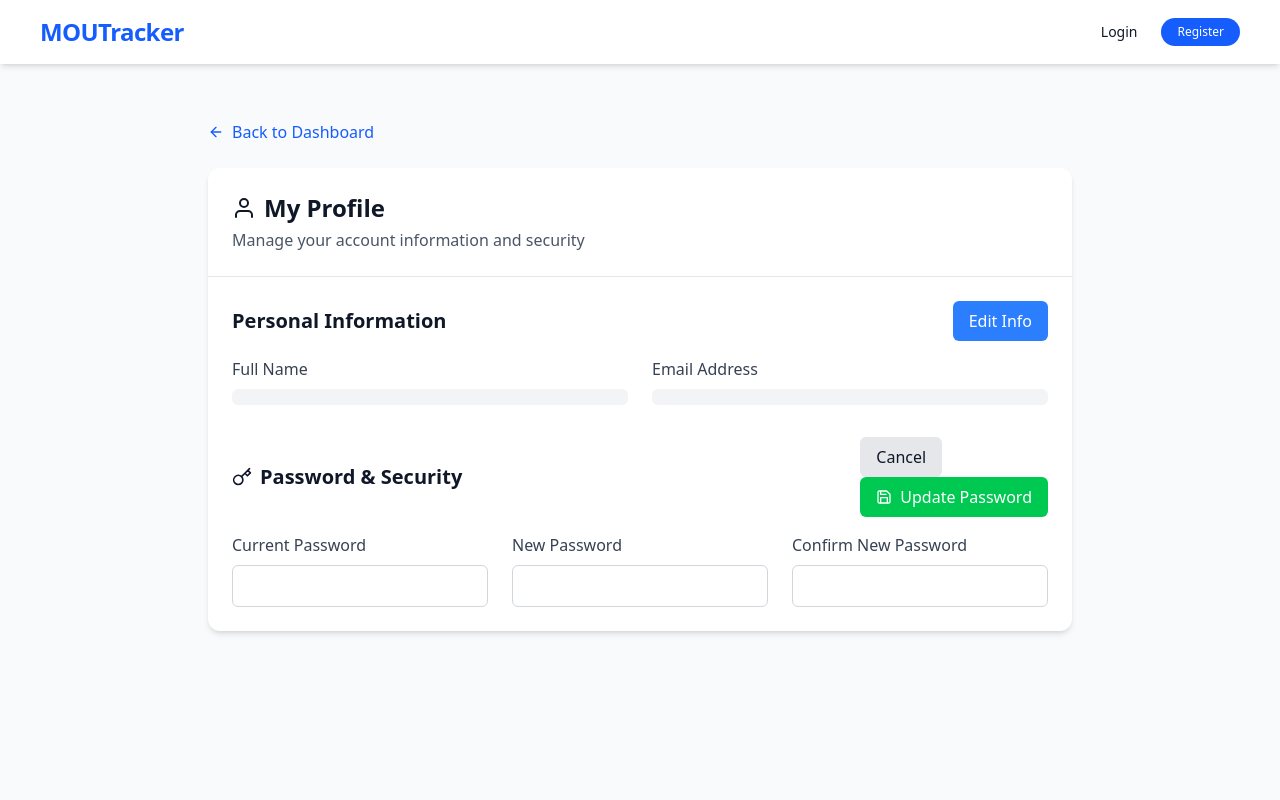
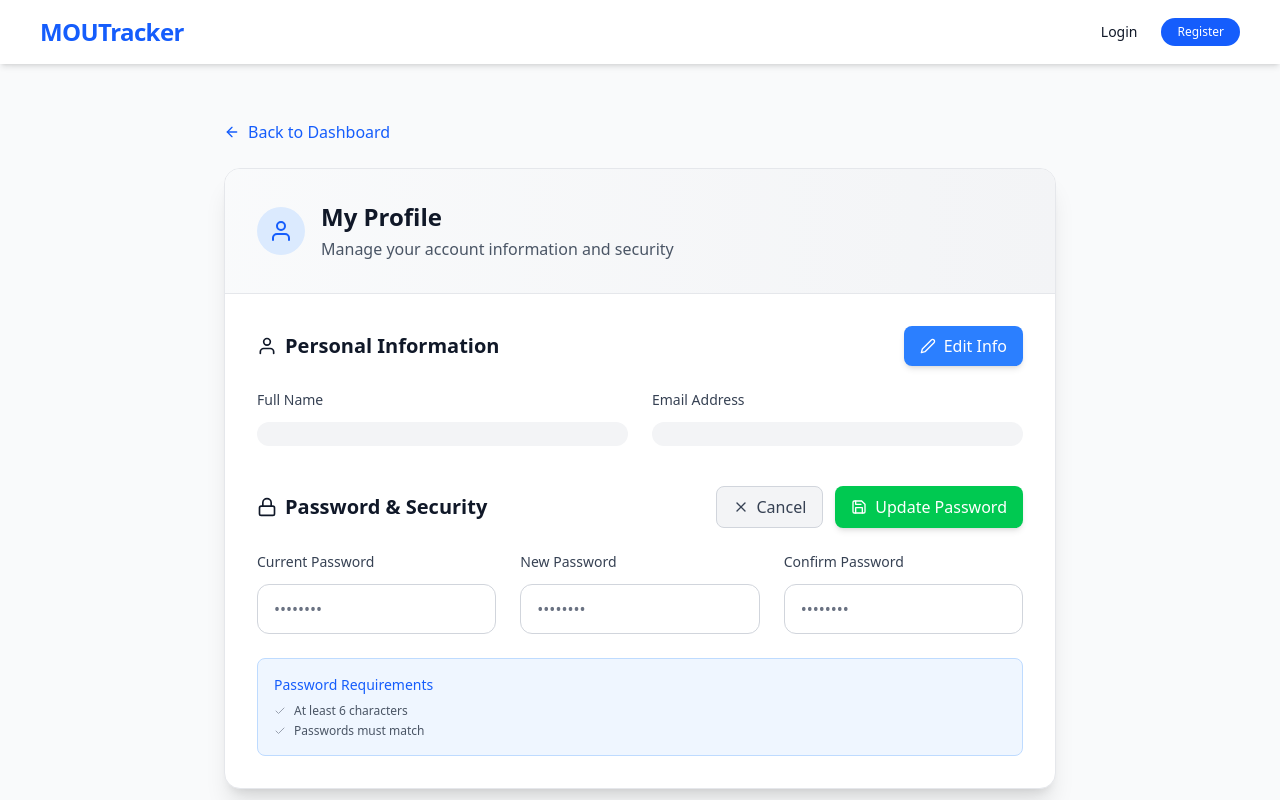
Before and after one commit to JithuMorrison/Axiora, a React (Vite) app: page /profile in a window 1280 px wide. Both pictures are taken after a click on the button "Change Password". Shown: the top 800 px of the page. Built offline with nearby package versions, Linux system fonts and the light colour scheme.

Commit message:
modified profile

```diff
--- a/src/components/Auth/profile.jsx
+++ b/src/components/Auth/profile.jsx
@@ -2,7 +2,17 @@ import React, { useState, useEffect } from 'react';
 import { useNavigate } from 'react-router-dom';
 import { toast } from 'react-toastify';
 import axios from 'axios';
-import { FiUser, FiMail, FiKey, FiSave, FiArrowLeft } from 'react-icons/fi';
+import {
+  FiUser,
+  FiMail,
+  FiKey,
+  FiSave,
+  FiArrowLeft,
+  FiEdit2,
+  FiLock,
+  FiCheck,
+  FiX
+} from 'react-icons/fi';
 
 const Profile = ({ user, setUser, theme }) => {
   const navigate = useNavigate();
@@ -51,11 +61,20 @@ const Profile = ({ user, setUser, theme }) => {
 
       setUser(response.data.user);
       localStorage.setItem('mouser', JSON.stringify(response.data.user));
-      toast.success('Profile updated successfully');
+      toast.success(
+        <div className="flex items-center">
+          <FiCheck className="mr-2 text-green-500" />
+          <span>Profile updated successfully</span>
+        </div>
+      );
       setIsEditing(false);
     } catch (error) {
-      console.error('Error updating profile:', error);
-      toast.error(error.response?.data?.message || 'Failed to update profile');
+      toast.error(
+        <div className="flex items-center">
+          <FiX className="mr-2 text-red-500" />
+          <span>{error.response?.data?.message || 'Failed to update profile'}</span>
+        </div>
+      );
     } finally {
       setIsLoading(false);
     }
@@ -67,7 +86,12 @@ const Profile = ({ user, setUser, theme }) => {
 
     try {
       if (formData.newPassword !== formData.confirmPassword) {
-        toast.error("New passwords don't match");
+        toast.error(
+          <div className="flex items-center">
+            <FiX className="mr-2 text-red-500" />
+            <span>New passwords don't match</span>
+          </div>
+        );
         return;
       }
 
@@ -81,7 +105,12 @@ const Profile = ({ user, setUser, theme }) => {
         }
       });
 
-      toast.success('Password updated successfully');
+      toast.success(
+        <div className="flex items-center">
+          <FiCheck className="mr-2 text-green-500" />
+          <span>Password updated successfully</span>
+        </div>
+      );
       setIsPasswordEditing(false);
       setFormData({
         ...formData,
@@ -90,51 +119,77 @@ const Profile = ({ user, setUser, theme }) => {
         confirmPassword: ''
       });
     } catch (error) {
-      console.error('Error updating password:', error);
-      toast.error(error.response?.data?.message || 'Failed to update password');
+      toast.error(
+        <div className="flex items-center">
+          <FiX className="mr-2 text-red-500" />
+          <span>{error.response?.data?.message || 'Failed to update password'}</span>
+        </div>
+      );
     } finally {
       setIsLoading(false);
     }
   };
 
   return (
-    <div className={`min-h-screen ${theme === 'dark' ? 'bg-gray-900' : 'bg-gray-50'}`}>
-      <div className="max-w-4xl mx-auto px-4 py-8">
+    <div className={`min-h-screen transition-colors duration-300 ${theme === 'dark' ? 'bg-gray-900 text-gray-100' : 'bg-gray-50 text-gray-900'}`}>
+      <div className="max-w-4xl mx-auto px-4 sm:px-6 lg:px-8 py-8">
         <button
           onClick={() => navigate(-1)}
-          className={`flex items-center mb-6 ${theme === 'dark' ? 'text-blue-400 hover:text-blue-300' : 'text-blue-600 hover:text-blue-800'}`}
+          className={`flex items-center mb-6 group transition-colors duration-200 ${
+            theme === 'dark' ? 'text-blue-400 hover:text-blue-300' : 'text-blue-600 hover:text-blue-800'
+          }`}
         >
-          <FiArrowLeft className="mr-2" />
-          Back to Dashboard
+          <FiArrowLeft className="mr-2 transition-transform duration-200 group-hover:-translate-x-1" />
+          <span className="font-medium">Back to Dashboard</span>
         </button>
 
-        <div className={`rounded-xl shadow-md overflow-hidden ${theme === 'dark' ? 'bg-gray-800' : 'bg-white'}`}>
-          <div className={`p-6 border-b ${theme === 'dark' ? 'border-gray-700' : 'border-gray-200'}`}>
-            <h1 className="text-2xl font-bold flex items-center">
-              <FiUser className="mr-2" />
-              My Profile
-            </h1>
-            <p className={`mt-1 ${theme === 'dark' ? 'text-gray-400' : 'text-gray-600'}`}>
+        <div className={`rounded-2xl shadow-xl overflow-hidden transition-all duration-300 ${
+          theme === 'dark' ? 'bg-gray-800 border-gray-700' : 'bg-white border-gray-200'
+        } border`}>
+          {/* Profile Header */}
+          <div className={`p-6 md:p-8 border-b ${
+            theme === 'dark' ? 'border-gray-700 bg-gradient-to-r from-gray-800 to-gray-900' : 'border-gray-200 bg-gradient-to-r from-gray-50 to-gray-100'
+          }`}>
+            <div className="flex items-center">
+              <div className={`p-3 rounded-full ${
+                theme === 'dark' ? 'bg-gray-700 text-blue-400' : 'bg-blue-100 text-blue-600'
+              }`}>
+                <FiUser className="h-6 w-6" />
+              </div>
+              <div className="ml-4">
+                <h1 className="text-2xl font-bold">My Profile</h1>
+                <p className={`mt-1 ${
+                  theme === 'dark' ? 'text-gray-400' : 'text-gray-600'
+                }`}>
                   Manage your account information and security
                 </p>
               </div>
+            </div>
+          </div>
 
-          <div className="p-6">
-            {/* Personal Information Form */}
-            <form onSubmit={handleInfoSubmit}>
-              <div className="mb-8">
-                <div className="flex justify-between items-center mb-4">
-                  <h2 className="text-xl font-semibold">Personal Information</h2>
+          <div className="p-6 md:p-8">
+            {/* Personal Information Section */}
+            <div className="mb-10">
+              <div className="flex justify-between items-center mb-6">
+                <h2 className="text-xl font-semibold flex items-center">
+                  <FiUser className="mr-2" />
+                  Personal Information
+                </h2>
                 {!isEditing ? (
                   <button
                     type="button"
                     onClick={() => setIsEditing(true)}
-                      className={`px-4 py-2 rounded-md ${theme === 'dark' ? 'bg-blue-600 hover:bg-blue-700' : 'bg-blue-500 hover:bg-blue-600'} text-white`}
+                    className={`flex items-center px-4 py-2 rounded-lg transition-all duration-200 ${
+                      theme === 'dark'
+                        ? 'bg-blue-600 hover:bg-blue-700 text-white'
+                        : 'bg-blue-500 hover:bg-blue-600 text-white'
+                    } shadow-md hover:shadow-lg`}
                   >
+                    <FiEdit2 className="mr-2" />
                     Edit Info
                   </button>
                 ) : (
-                    <div className="space-x-2">
+                  <div className="flex space-x-3">
                     <button
                       type="button"
                       onClick={() => {
@@ -145,18 +200,30 @@ const Profile = ({ user, setUser, theme }) => {
                           email: user.email
                         });
                       }}
-                        className={`px-4 py-2 rounded-md ${theme === 'dark' ? 'bg-gray-600 hover:bg-gray-500' : 'bg-gray-200 hover:bg-gray-300'}`}
+                      className={`flex items-center px-4 py-2 rounded-lg border transition-colors duration-200 ${
+                        theme === 'dark'
+                          ? 'bg-gray-700 hover:bg-gray-600 border-gray-600 text-gray-200'
+                          : 'bg-gray-100 hover:bg-gray-200 border-gray-300 text-gray-700'
+                      }`}
                     >
+                      <FiX className="mr-2" />
                       Cancel
                     </button>
                     <button
                       type="submit"
+                      form="infoForm"
                       disabled={isLoading}
-                        className={`px-4 py-2 rounded-md flex items-center ${theme === 'dark' ? 'bg-green-600 hover:bg-green-700' : 'bg-green-500 hover:bg-green-600'} text-white`}
+                      className={`flex items-center px-4 py-2 rounded-lg transition-all duration-200 ${
+                        isLoading
+                          ? 'bg-green-500 cursor-not-allowed'
+                          : theme === 'dark'
+                            ? 'bg-green-600 hover:bg-green-700'
+                            : 'bg-green-500 hover:bg-green-600'
+                      } text-white shadow-md hover:shadow-lg`}
                     >
                       {isLoading ? (
                         <>
-                            <svg className="animate-spin -ml-1 mr-2 h-4 w-4 text-white" xmlns="http://www.w3.org/2000/svg" fill="none" viewBox="0 0 24 24">
+                          <svg className="animate-spin -ml-1 mr-2 h-5 w-5 text-white" xmlns="http://www.w3.org/2000/svg" fill="none" viewBox="0 0 24 24">
                             <circle className="opacity-25" cx="12" cy="12" r="10" stroke="currentColor" strokeWidth="4"></circle>
                             <path className="opacity-75" fill="currentColor" d="M4 12a8 8 0 018-8V0C5.373 0 0 5.373 0 12h4zm2 5.291A7.962 7.962 0 014 12H0c0 3.042 1.135 5.824 3 7.938l3-2.647z"></path>
                           </svg>
@@ -173,9 +240,12 @@ const Profile = ({ user, setUser, theme }) => {
                 )}
               </div>
 
+              <form id="infoForm" onSubmit={handleInfoSubmit}>
                 <div className="grid grid-cols-1 md:grid-cols-2 gap-6">
                   <div>
-                    <label className={`block mb-2 ${theme === 'dark' ? 'text-gray-300' : 'text-gray-700'}`}>
+                    <label className={`block mb-3 text-sm font-medium ${
+                      theme === 'dark' ? 'text-gray-300' : 'text-gray-700'
+                    }`}>
                       Full Name
                     </label>
                     {isEditing ? (
@@ -184,18 +254,26 @@ const Profile = ({ user, setUser, theme }) => {
                         name="name"
                         value={formData.name}
                         onChange={handleInputChange}
-                        className={`w-full px-4 py-2 rounded-md border ${theme === 'dark' ? 'bg-gray-700 border-gray-600 text-white' : 'bg-white border-gray-300'}`}
+                        className={`w-full px-4 py-3 rounded-xl border transition-all duration-200 focus:ring-2 focus:ring-blue-500 focus:border-blue-500 ${
+                          theme === 'dark'
+                            ? 'bg-gray-700 border-gray-600 text-white placeholder-gray-400'
+                            : 'bg-white border-gray-300 text-gray-900 placeholder-gray-500'
+                        }`}
                         required
                       />
                     ) : (
-                      <div className={`px-4 py-2 rounded-md ${theme === 'dark' ? 'bg-gray-700 text-white' : 'bg-gray-100'}`}>
+                      <div className={`px-4 py-3 rounded-xl ${
+                        theme === 'dark' ? 'bg-gray-700 text-white' : 'bg-gray-100 text-gray-800'
+                      }`}>
                         {user?.name}
                       </div>
                     )}
                   </div>
 
                   <div>
-                    <label className={`block mb-2 ${theme === 'dark' ? 'text-gray-300' : 'text-gray-700'}`}>
+                    <label className={`block mb-3 text-sm font-medium ${
+                      theme === 'dark' ? 'text-gray-300' : 'text-gray-700'
+                    }`}>
                       Email Address
                     </label>
                     {isEditing ? (
@@ -204,37 +282,47 @@ const Profile = ({ user, setUser, theme }) => {
                         name="email"
                         value={formData.email}
                         onChange={handleInputChange}
-                        className={`w-full px-4 py-2 rounded-md border ${theme === 'dark' ? 'bg-gray-700 border-gray-600 text-white' : 'bg-white border-gray-300'}`}
+                        className={`w-full px-4 py-3 rounded-xl border transition-all duration-200 focus:ring-2 focus:ring-blue-500 focus:border-blue-500 ${
+                          theme === 'dark'
+                            ? 'bg-gray-700 border-gray-600 text-white placeholder-gray-400'
+                            : 'bg-white border-gray-300 text-gray-900 placeholder-gray-500'
+                        }`}
                         required
                       />
                     ) : (
-                      <div className={`px-4 py-2 rounded-md ${theme === 'dark' ? 'bg-gray-700 text-white' : 'bg-gray-100'}`}>
+                      <div className={`px-4 py-3 rounded-xl ${
+                        theme === 'dark' ? 'bg-gray-700 text-white' : 'bg-gray-100 text-gray-800'
+                      }`}>
                         {user?.email}
                       </div>
                     )}
                   </div>
                 </div>
+              </form>
             </div>
-            </form>
 
-            {/* Password Form */}
-            <form onSubmit={handlePasswordSubmit}>
+            {/* Password Section */}
             <div>
-                <div className="flex justify-between items-center mb-4">
+              <div className="flex justify-between items-center mb-6">
                 <h2 className="text-xl font-semibold flex items-center">
-                    <FiKey className="mr-2" />
+                  <FiLock className="mr-2" />
                   Password & Security
                 </h2>
                 {!isPasswordEditing ? (
                   <button
                     type="button"
                     onClick={() => setIsPasswordEditing(true)}
-                      className={`px-4 py-2 rounded-md ${theme === 'dark' ? 'bg-blue-600 hover:bg-blue-700' : 'bg-blue-500 hover:bg-blue-600'} text-white`}
+                    className={`flex items-center px-4 py-2 rounded-lg transition-all duration-200 ${
+                      theme === 'dark'
+                        ? 'bg-blue-600 hover:bg-blue-700 text-white'
+                        : 'bg-blue-500 hover:bg-blue-600 text-white'
+                    } shadow-md hover:shadow-lg`}
                   >
+                    <FiEdit2 className="mr-2" />
                     Change Password
                   </button>
                 ) : (
-                    <div className="space-x-2">
+                  <div className="flex space-x-3">
                     <button
                       type="button"
                       onClick={() => {
@@ -246,22 +334,34 @@ const Profile = ({ user, setUser, theme }) => {
                           confirmPassword: ''
                         });
                       }}
-                        className={`px-4 py-2 rounded-md ${theme === 'dark' ? 'bg-gray-600 hover:bg-gray-500' : 'bg-gray-200 hover:bg-gray-300'}`}
+                      className={`flex items-center px-4 py-2 rounded-lg border transition-colors duration-200 ${
+                        theme === 'dark'
+                          ? 'bg-gray-700 hover:bg-gray-600 border-gray-600 text-gray-200'
+                          : 'bg-gray-100 hover:bg-gray-200 border-gray-300 text-gray-700'
+                      }`}
                     >
+                      <FiX className="mr-2" />
                       Cancel
                     </button>
                     <button
                       type="submit"
+                      form="passwordForm"
                       disabled={isLoading}
-                        className={`px-4 py-2 rounded-md flex items-center ${theme === 'dark' ? 'bg-green-600 hover:bg-green-700' : 'bg-green-500 hover:bg-green-600'} text-white`}
+                      className={`flex items-center px-4 py-2 rounded-lg transition-all duration-200 ${
+                        isLoading
+                          ? 'bg-green-500 cursor-not-allowed'
+                          : theme === 'dark'
+                            ? 'bg-green-600 hover:bg-green-700'
+                            : 'bg-green-500 hover:bg-green-600'
+                      } text-white shadow-md hover:shadow-lg`}
                     >
                       {isLoading ? (
                         <>
-                            <svg className="animate-spin -ml-1 mr-2 h-4 w-4 text-white" xmlns="http://www.w3.org/2000/svg" fill="none" viewBox="0 0 24 24">
+                          <svg className="animate-spin -ml-1 mr-2 h-5 w-5 text-white" xmlns="http://www.w3.org/2000/svg" fill="none" viewBox="0 0 24 24">
                             <circle className="opacity-25" cx="12" cy="12" r="10" stroke="currentColor" strokeWidth="4"></circle>
                             <path className="opacity-75" fill="currentColor" d="M4 12a8 8 0 018-8V0C5.373 0 0 5.373 0 12h4zm2 5.291A7.962 7.962 0 014 12H0c0 3.042 1.135 5.824 3 7.938l3-2.647z"></path>
                           </svg>
-                            Saving...
+                          Updating...
                         </>
                       ) : (
                         <>
@@ -274,10 +374,13 @@ const Profile = ({ user, setUser, theme }) => {
                 )}
               </div>
 
+              <form id="passwordForm" onSubmit={handlePasswordSubmit}>
                 {isPasswordEditing && (
                   <div className="grid grid-cols-1 md:grid-cols-3 gap-6">
                     <div>
-                      <label className={`block mb-2 ${theme === 'dark' ? 'text-gray-300' : 'text-gray-700'}`}>
+                      <label className={`block mb-3 text-sm font-medium ${
+                        theme === 'dark' ? 'text-gray-300' : 'text-gray-700'
+                      }`}>
                         Current Password
                       </label>
                       <input
@@ -285,13 +388,20 @@ const Profile = ({ user, setUser, theme }) => {
                         name="currentPassword"
                         value={formData.currentPassword}
                         onChange={handleInputChange}
-                        className={`w-full px-4 py-2 rounded-md border ${theme === 'dark' ? 'bg-gray-700 border-gray-600 text-white' : 'bg-white border-gray-300'}`}
+                        className={`w-full px-4 py-3 rounded-xl border transition-all duration-200 focus:ring-2 focus:ring-blue-500 focus:border-blue-500 ${
+                          theme === 'dark'
+                            ? 'bg-gray-700 border-gray-600 text-white placeholder-gray-400'
+                            : 'bg-white border-gray-300 text-gray-900 placeholder-gray-500'
+                        }`}
                         required
+                        placeholder="••••••••"
                       />
                     </div>
 
                     <div>
-                      <label className={`block mb-2 ${theme === 'dark' ? 'text-gray-300' : 'text-gray-700'}`}>
+                      <label className={`block mb-3 text-sm font-medium ${
+                        theme === 'dark' ? 'text-gray-300' : 'text-gray-700'
+                      }`}>
                         New Password
                       </label>
                       <input
@@ -299,30 +409,72 @@ const Profile = ({ user, setUser, theme }) => {
                         name="newPassword"
                         value={formData.newPassword}
                         onChange={handleInputChange}
-                        className={`w-full px-4 py-2 rounded-md border ${theme === 'dark' ? 'bg-gray-700 border-gray-600 text-white' : 'bg-white border-gray-300'}`}
+                        className={`w-full px-4 py-3 rounded-xl border transition-all duration-200 focus:ring-2 focus:ring-blue-500 focus:border-blue-500 ${
+                          theme === 'dark'
+                            ? 'bg-gray-700 border-gray-600 text-white placeholder-gray-400'
+                            : 'bg-white border-gray-300 text-gray-900 placeholder-gray-500'
+                        }`}
                         required
                         minLength="6"
+                        placeholder="••••••••"
                       />
                     </div>
 
                     <div>
-                      <label className={`block mb-2 ${theme === 'dark' ? 'text-gray-300' : 'text-gray-700'}`}>
-                        Confirm New Password
+                      <label className={`block mb-3 text-sm font-medium ${
+                        theme === 'dark' ? 'text-gray-300' : 'text-gray-700'
+                      }`}>
+                        Confirm Password
                       </label>
                       <input
                         type="password"
                         name="confirmPassword"
                         value={formData.confirmPassword}
                         onChange={handleInputChange}
-                        className={`w-full px-4 py-2 rounded-md border ${theme === 'dark' ? 'bg-gray-700 border-gray-600 text-white' : 'bg-white border-gray-300'}`}
+                        className={`w-full px-4 py-3 rounded-xl border transition-all duration-200 focus:ring-2 focus:ring-blue-500 focus:border-blue-500 ${
+                          theme === 'dark'
+                            ? 'bg-gray-700 border-gray-600 text-white placeholder-gray-400'
+                            : 'bg-white border-gray-300 text-gray-900 placeholder-gray-500'
+                        }`}
                         required
                         minLength="6"
+                        placeholder="••••••••"
                       />
                     </div>
                   </div>
                 )}
+              </form>
+
+              {isPasswordEditing && (
+                <div className={`mt-6 p-4 rounded-lg ${
+                  theme === 'dark' ? 'bg-gray-700/50 border border-gray-600' : 'bg-blue-50 border border-blue-200'
+                }`}>
+                  <h4 className={`text-sm font-medium mb-2 ${
+                    theme === 'dark' ? 'text-blue-400' : 'text-blue-600'
+                  }`}>
+                    Password Requirements
+                  </h4>
+                  <ul className={`text-xs space-y-1 ${
+                    theme === 'dark' ? 'text-gray-300' : 'text-gray-600'
+                  }`}>
+                    <li className="flex items-center">
+                      <FiCheck className={`mr-2 ${
+                        formData.newPassword.length >= 6 ? 'text-green-500' : 'text-gray-400'
+                      }`} />
+                      At least 6 characters
+                    </li>
+                    <li className="flex items-center">
+                      <FiCheck className={`mr-2 ${
+                        formData.newPassword && formData.newPassword === formData.confirmPassword
+                          ? 'text-green-500'
+                          : 'text-gray-400'
+                      }`} />
+                      Passwords must match
+                    </li>
+                  </ul>
                 </div>
-            </form>
+              )}
+            </div>
           </div>
         </div>
       </div>
```
Lines whose indentation alone changed are shown as unchanged.
